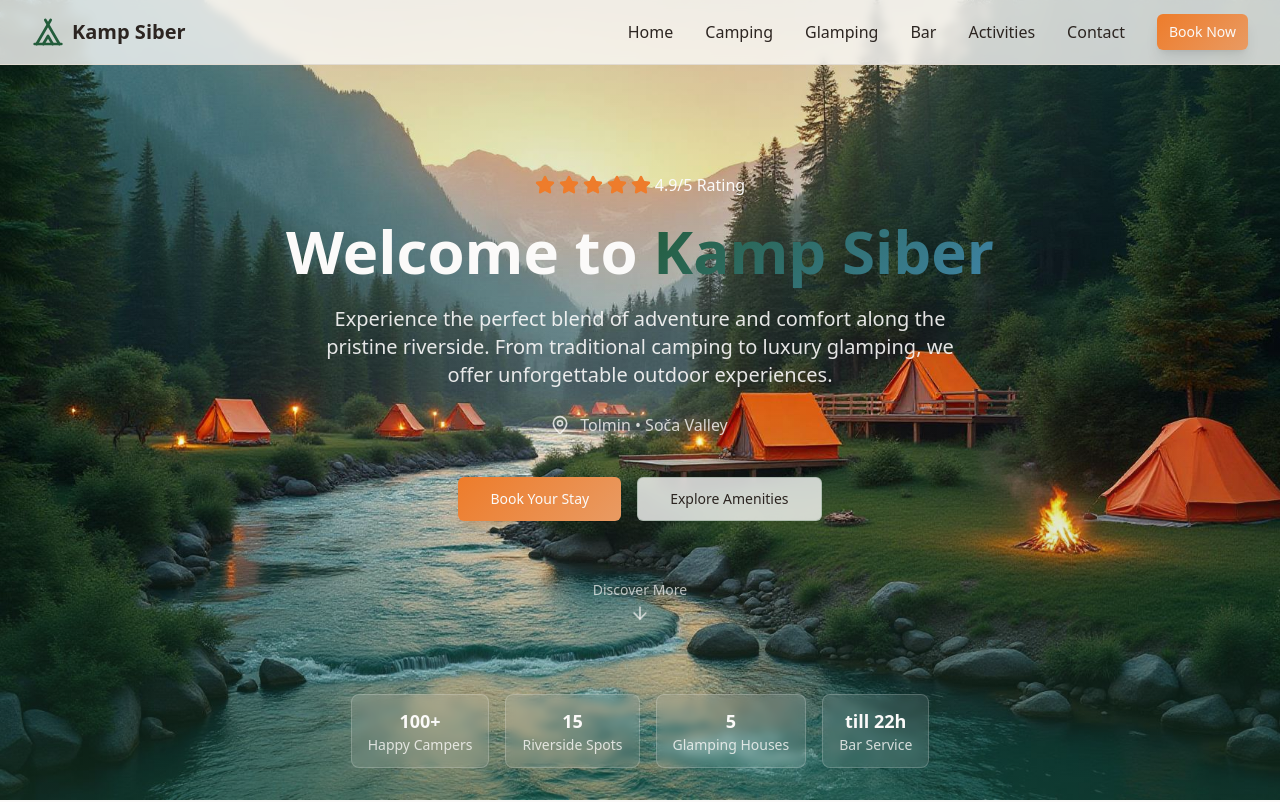
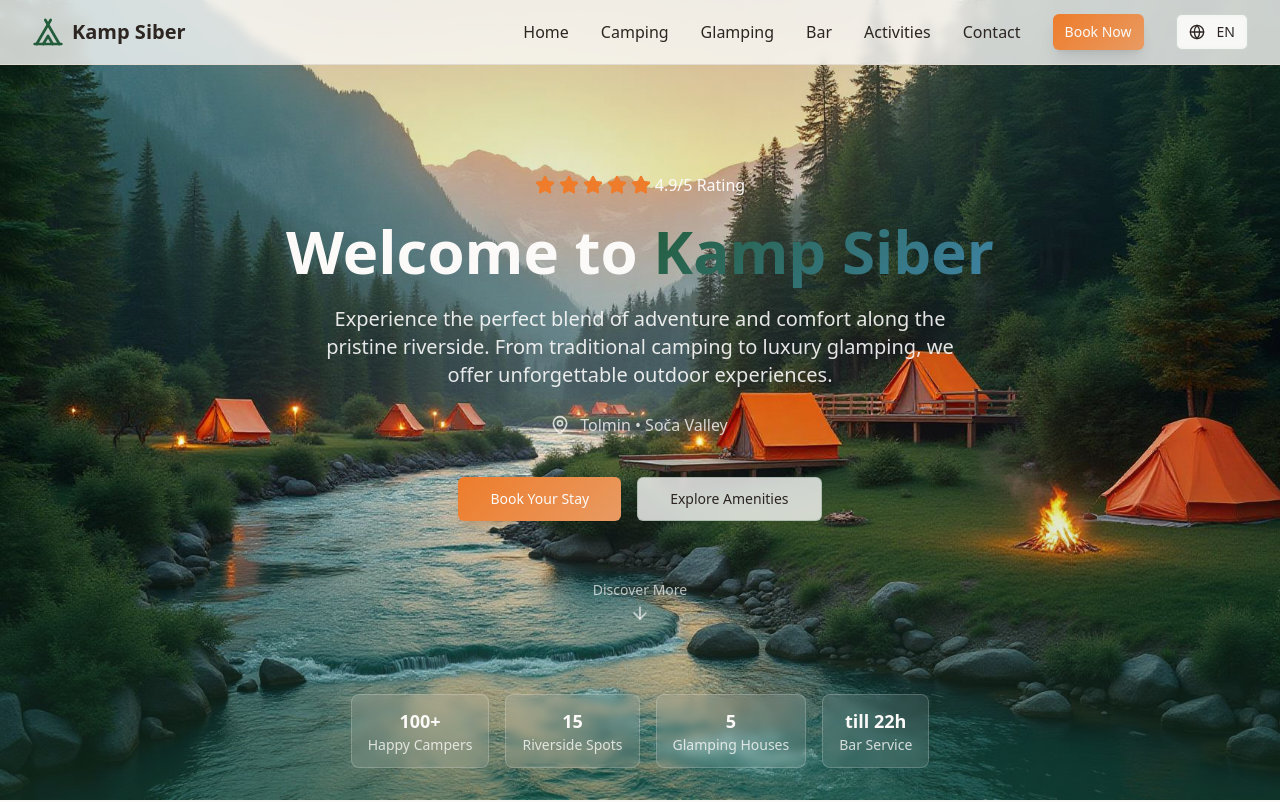
Before and after one commit to Kampsiber/kamp-siber-adventures-web, a React (Vite) app: page / in a window 1280 px wide. Shown: the top 802 px of the page. Built offline with nearby package versions, Linux system fonts and the light colour scheme.

Commit message:
Add language selection button
Implement a button in the top right corner to allow users to choose between English, Slovenian, and German.

```diff
--- a/src/components/Navigation.tsx
+++ b/src/components/Navigation.tsx
@@ -1,9 +1,17 @@
 import { useState } from "react";
 import { Button } from "@/components/ui/button";
-import { Menu, X, Tent } from "lucide-react";
+import { DropdownMenu, DropdownMenuContent, DropdownMenuItem, DropdownMenuTrigger } from "@/components/ui/dropdown-menu";
+import { Menu, X, Tent, Globe } from "lucide-react";
 
 const Navigation = () => {
   const [isOpen, setIsOpen] = useState(false);
+  const [selectedLanguage, setSelectedLanguage] = useState("EN");
+
+  const languages = [
+    { code: "EN", name: "English" },
+    { code: "SI", name: "Slovenian" },
+    { code: "DE", name: "German" }
+  ];
 
   const navItems = [
     { name: "Home", href: "#home" },
@@ -39,6 +47,27 @@ const Navigation = () => {
               <Button variant="hero" size="sm">
                 Book Now
               </Button>
+
+              {/* Language Selector */}
+              <DropdownMenu>
+                <DropdownMenuTrigger asChild>
+                  <Button variant="outline" size="sm" className="flex items-center space-x-1">
+                    <Globe className="h-4 w-4" />
+                    <span>{selectedLanguage}</span>
+                  </Button>
+                </DropdownMenuTrigger>
+                <DropdownMenuContent align="end" className="bg-background border border-border">
+                  {languages.map((language) => (
+                    <DropdownMenuItem
+                      key={language.code}
+                      onClick={() => setSelectedLanguage(language.code)}
+                      className="hover:bg-accent hover:text-accent-foreground cursor-pointer"
+                    >
+                      {language.name}
+                    </DropdownMenuItem>
+                  ))}
+                </DropdownMenuContent>
+              </DropdownMenu>
             </div>
           </div>
 
```
